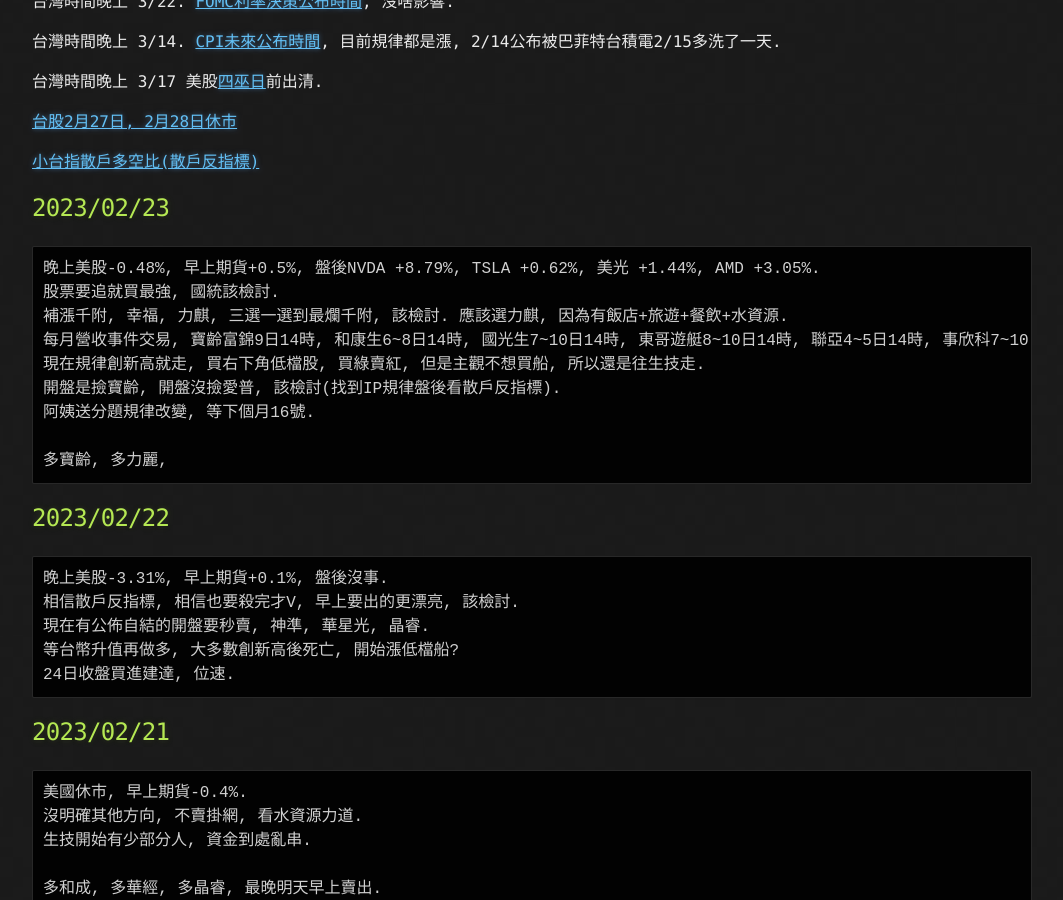
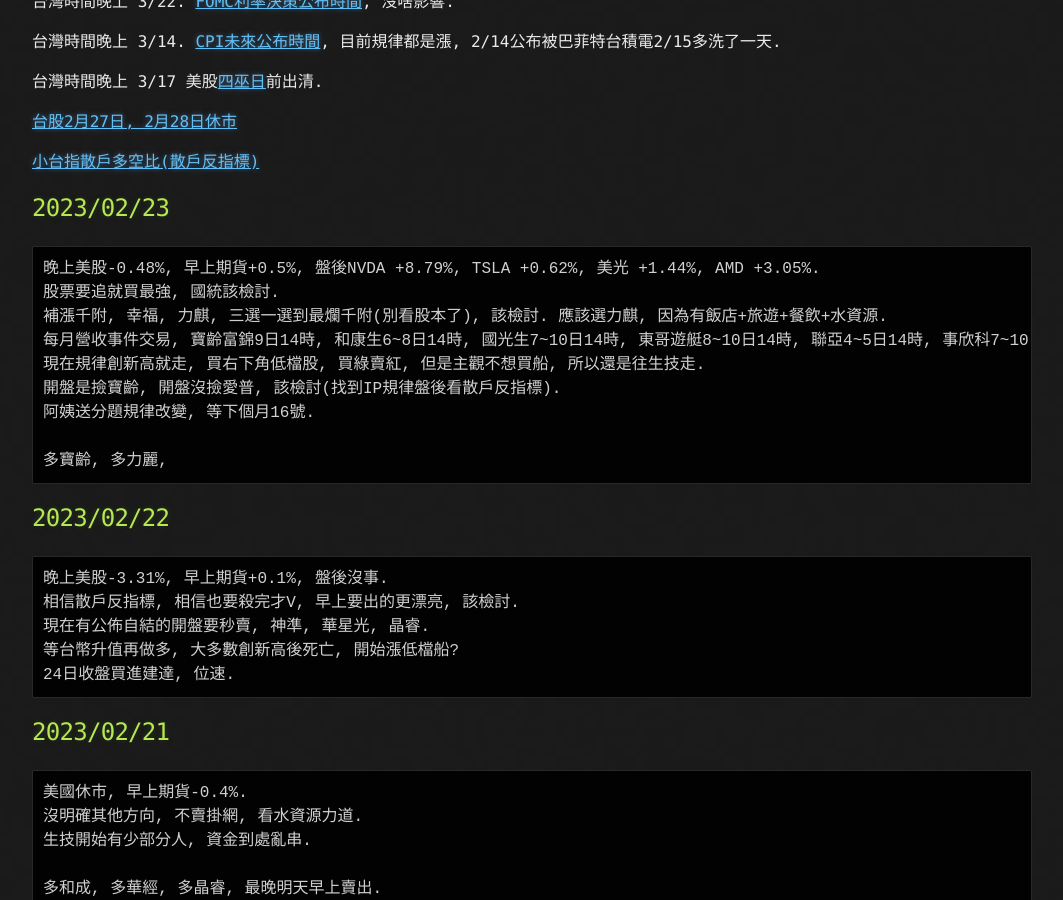
Before and after one commit to lepg5487/Stock_God, a Jekyll site: the page built from index.md, in a window 1280 px wide and 900 px high, scrolled down 428 px. Shown: the whole window, without its empty margins (108-1171 px from the left). Built offline with Jekyll 4.4.1, drawn with Linux system fonts in a browser that asks for light colours; our own code applies the rules of GitHub Pages for plain Markdown files.

Commit message:
Update index.md

````diff
--- a/index.md
+++ b/index.md
@@ -24,7 +24,7 @@
 ```
 晚上美股-0.48%, 早上期貨+0.5%, 盤後NVDA +8.79%, TSLA +0.62%, 美光 +1.44%, AMD +3.05%.
 股票要追就買最強, 國統該檢討.
-補漲千附, 幸福, 力麒, 三選一選到最爛千附, 該檢討. 應該選力麒, 因為有飯店+旅遊+餐飲+水資源.
+補漲千附, 幸福, 力麒, 三選一選到最爛千附(別看股本了), 該檢討. 應該選力麒, 因為有飯店+旅遊+餐飲+水資源.
 每月營收事件交易, 寶齡富錦9日14時, 和康生6~8日14時, 國光生7~10日14時, 東哥遊艇8~10日14時, 聯亞4~5日14時, 事欣科7~10日14時.
 現在規律創新高就走, 買右下角低檔股, 買綠賣紅, 但是主觀不想買船, 所以還是往生技走.
 開盤是撿寶齡, 開盤沒撿愛普, 該檢討(找到IP規律盤後看散戶反指標).
````
